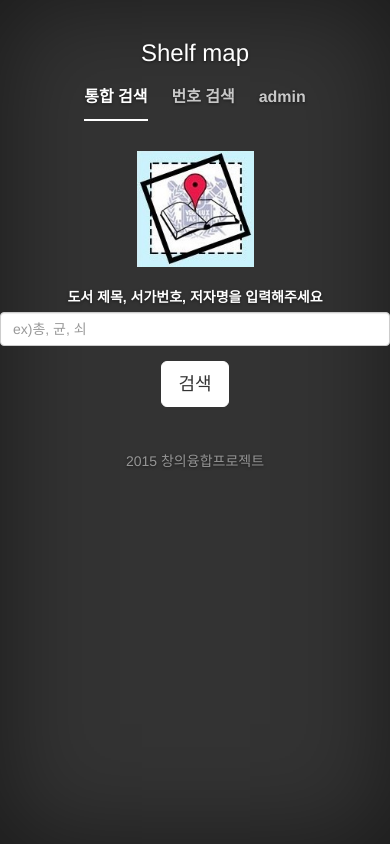
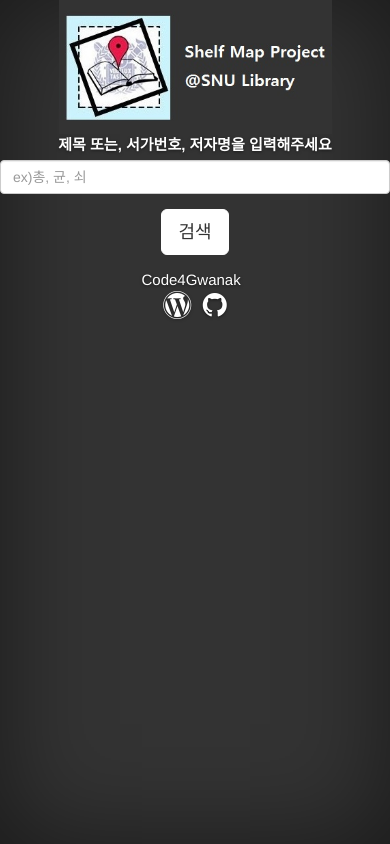
Before and after one commit to student777/SNU_libmap, a Django app: page / in a window 390 px wide. Run offline with Django 3.2, Linux system fonts and the light colour scheme; some libraries are stand-ins or nearby versions.

Commit message:
UI개선, 제목검색 외 제거

```diff
--- a/shelf_map/templates/index.html
+++ b/shelf_map/templates/index.html
@@ -1,132 +1,80 @@
-<html><head>
+<html>
+  <head>
     <meta charset="utf-8">
     <meta http-equiv="X-UA-Compatible" content="IE=edge">
     <meta name="viewport" content="width=device-width, initial-scale=1">
-    <link rel="icon" href="/media/logo.jpeg">
+    <link rel="icon" href="/media/icon.png">
     <title>Shelf Map</title>
     <link rel="stylesheet" href="https://maxcdn.bootstrapcdn.com/bootstrap/3.3.5/css/bootstrap.min.css" integrity="sha512-dTfge/zgoMYpP7QbHy4gWMEGsbsdZeCXz7irItjcC3sPUFtf0kuFbDz/ixG7ArTxmDjLXDmezHubeNikyKGVyQ==" crossorigin="anonymous">
-    <link href="/static/cover.css" rel="stylesheet">
-    <style id="style-1-cropbar-clipper">
-    .en-markup-crop-options {
-        top: 18px !important;
-        left: 50% !important;
-        margin-left: -100px !important;
-        width: 200px !important;
-        border: 2px rgba(255,255,255,.38) solid !important;
-        border-radius: 4px !important;
-    }
-    .en-markup-crop-options div div:first-of-type {
-        margin-left: 0px !important;
-    }
-    </style></head>
+    <link href="/static/style.css" rel="stylesheet">
+    <link rel="stylesheet" href="https://maxcdn.bootstrapcdn.com/font-awesome/4.5.0/css/font-awesome.min.css">
+  </head>
 
   <body>
     <div class="site-wrapper">
       <div class="site-wrapper-inner">
         <div class="cover-container">
-            <div class="masthead clearfix">
-                <div class="inner">
-                  <h3 class="masthead-brand"><a href="/">Shelf map</a></h3>
-                  <nav>
-                    <ul class="nav masthead-nav">
-                      <li id ="btn1" class="active"><a href="#">통합 검색</a></li>
-                      <li id="btn2" ><a href="#">번호 검색</a></li>
-                      <li><a href="admin">admin</a></li>
-                    </ul>
-                  </nav>
-                </div>
-                </div>
-          {%if not request.GET %}
-          <img id="logo" width="30%" src="/media/logo.jpeg"/>
-          {% endif %}
             <div>
-    <h2 class="cover-heading"></h2>
-
-
-
+              <a href="/"><img id="logo" width="70%" src="/media/logo.jpeg"/></a>
               <form id="title_form">
                 <div class="form-group">
-                <label>도서 제목, 서가번호, 저자명을 입력해주세요</label>
+                  <label style="font-size:15px">제목 또는, 서가번호, 저자명을 입력해주세요</label>
                   <input placeholder="ex)총, 균, 쇠" type="text" class="form-control" name="title">
                 </div>
                 <button type="submit" class="btn btn-lg btn-default">검색</button>
               </form>
+            </div>
 
-            <form id="num_form" style="display: none">
-              <div class="form-group">
-                <label>도서번호 첫째 줄을 입력하세요</label>
-                <input placeholder="ex)809.944" type="text" class="form-control" name="major_id">
-                <label>도서번호 두번째 줄을 입력하세요</label>
-                <input placeholder="ex)M312d" type="text" class="form-control" name="minor_id">
-              </div>
-              <button type="submit" class="btn btn-lg btn-default">검색</button>
-            </form>
-
-
-          </div>
-        <div>
-        {% if result %}
-            <div class="search_result">
-            nearest: {{result}}<br>
-            서가위치는 {{result.room_num}} 자료실 {{result.col}} , {{result.row}}  입니다 <br>
-            <img width="50%" src="/media/map.png"/>
-            </div>
-        {% endif %}
+            <div id="map" style="display: none;"><img  width="100%" height="50%" src="/media/map.png"/></div>
 
             {% if info_list %}
+            <div>
               <table class="search_result table">
                  <caption>{{request.GET.title}} 에 대한 검색결과(최대 30권 검색)</caption>
                   <thead>
                     <tr>
-              <th>id</th>
-              <th>제목</th>
-              <th>번호</th>
-              <th>위치</th>
+                      <th>#</th>
+                      <th class="col-md-9">제목</th>
+                      <th class="col-md-1">번호</th>
+                      <th class="col-md-2">위치</th>
                     </tr>
                   </thead>
                   <tbody>
-              {% for name, major_id, location in info_list %}
-              <tr>
+                    {% for name, major_id, room_num, colrow in info_list %}
+                    <tr class="book">
                       <th scope="row">{{forloop.counter}}</th>
-              <td><a class="location">{{name}}</a></td>
+                      <td style="text-align:left">{{name}}</td>
                       <td>{{major_id}}</td>
-              <td>{{location}}</td>
+                      <td>{{room_num}}자료실<br>{{colrow}}</td>
                     </tr>
                     {% endfor %}
                   </tbody>
               </table>
+            </div>
             {% endif %}
 
+          <div class="mastfoot">
+            <a style="font-size:15px" href="https://www.facebook.com/code4gwanak/?fref=ts">Code4Gwanak</a>&nbsp;&nbsp;<br>
+            <a href="http://snulibmap.wordpress.com/"> <i class="fa fa-wordpress fa-2x"></i></a>&nbsp;&nbsp;
+            <a href="https://github.com/student777/shelf_map"><i class="fa fa-github fa-2x"></i></a>
+          </div>
 
-        </div>
-          <div class="mastfoot">
-            <div class="inner">
-              <p>2015 창의융합프로젝트</p>
         </div>
       </div>
     </div>
-      </div>
-    </div>
+
     <script src="https://ajax.googleapis.com/ajax/libs/jquery/1.11.3/jquery.min.js"></script>
     <script src="https://code.jquery.com/jquery-2.1.4.js"></script>
     <script src="https://maxcdn.bootstrapcdn.com/bootstrap/3.3.5/js/bootstrap.min.js" integrity="sha512-K1qjQ+NcF2TYO/eI3M6v8EiNYZfA95pQumfvcVrTHtwQVDG+aHRqLi/ETn2uB+1JqwYqVG3LIvdm9lj6imS/pQ==" crossorigin="anonymous"></script>
     <script>
-        $('#btn2').click(function(){
-            $('#num_form').show();
-            $('#btn1').toggleClass("active");
-            $(this).toggleClass("active");
-            $('#title_form').hide();
-            $('.search_result').hide();
-        });
-        $('#btn1').click(function(){
-            $('#num_form').hide();
-            $('#title_form').show();
-            $('#btn2').toggleClass("active");
-            $(this).toggleClass("active");
-            $('.search_result').hide();
-        });
-        $('.location').click(function(){
-          $(this).append('<p><img width="50%" src="/media/map.png"/></p>');
+      $('.book').click(function(){
+        $('#map').show();
+        var location = $(this).children().last().text()
+        $('#map>p').hide()
+        $('#map').append('<p>'+location+'</p')
+        $('html,body').scrollTop(0);
       })
     </script>
-</body></html>
+
+  </body>
+</html>
--- a/shelf_map/views.py
+++ b/shelf_map/views.py
@@ -1,45 +1,14 @@
 from django.shortcuts import render
 from shelf_map.search import search_title
 from shelf_map.models import Shelf
-from django.http import Http404
 from django.views.decorators.clickjacking import xframe_options_exempt
 
 
 @xframe_options_exempt
 def index(request):
-    print_client_ip(request)
     if request.GET.get('title'):
         title = request.GET.get('title')
         info_list = search_title(title)
         return render(request, 'index.html', {'info_list': info_list, })
-    elif request.GET.get('major_id'):
-        major_id = request.GET.get('major_id')
-        try:
-            Shelf.objects.filter(major_id=major_id)
-        except:
-            raise Http404('검색 결과가 없습니다. 0~999 범위의 값을 입력해 주세요')
-
-        if Shelf.objects.filter(major_id=major_id, major_leadingChr=None).exclude(room_num='1-1').exclude(room_num='7-1').count() > 1:
-            minor_id = request.GET.get('minor_id')
-            if minor_id is '':
-                result = Shelf.objects.filter(major_id=major_id, major_leadingChr=None).exclude(room_num='1-1').exclude(room_num='7-1').first()
-                # alert message: minor_id is required
-            else:
-                result = Shelf.objects.filter(major_id=major_id, minor_id__lte=minor_id, major_leadingChr=None).exclude(room_num='7-1').exclude(room_num='1-1').order_by('minor_id').last()
-        else:
-            result = Shelf.objects.filter(major_id__lte=major_id, major_leadingChr=None).exclude(room_num='7-1').exclude(room_num='1-1').order_by('major_id').last()
-        if result is None:
-            raise Http404('검색 오류. 0~999 범위의 값을 입력해 주세요')
-        return render(request, 'index.html', {'result': result, })
-
     else:
         return render(request, 'index.html')
-
-
-def print_client_ip(request):
-    x_forwarded_for = request.META.get('HTTP_X_FORWARDED_FOR')
-    if x_forwarded_for:
-        ip = x_forwarded_for.split(',')[0]
-    else:
-        ip = request.META.get('REMOTE_ADDR')
-    print(ip)
--- a/static/cover.css
+++ b/static/style.css
@@ -1,8 +1,3 @@
-/*
- * Globals
- */
-
-/* Links */
 a,
 a:focus,
 a:hover {
@@ -20,10 +15,6 @@ a:hover {
 }
 
 
-/*
- * Base structure
- */
-
 html,
 body {
   height: 100%;
@@ -35,7 +26,7 @@ body {
   text-shadow: 0 1px 3px rgba(0,0,0,.5);
 }
 
-/* Extra markup and styles for table-esque vertical and horizontal centering */
+
 .site-wrapper {
   display: table;
   width: 100%;
@@ -53,74 +44,7 @@ body {
   margin-left: auto;
 }
 
-/* Padding for spacing */
-.inner {
-  padding: 30px;
-}
 
-
-/*
- * Header
- */
-.masthead-brand {
-  margin-top: 10px;
-  margin-bottom: 10px;
-}
-
-.masthead-nav > li {
-  display: inline-block;
-}
-.masthead-nav > li + li {
-  margin-left: 20px;
-}
-.masthead-nav > li > a {
-  padding-right: 0;
-  padding-left: 0;
-  font-size: 16px;
-  font-weight: bold;
-  color: #fff; /* IE8 proofing */
-  color: rgba(255,255,255,.75);
-  border-bottom: 2px solid transparent;
-}
-.masthead-nav > li > a:hover,
-.masthead-nav > li > a:focus {
-  background-color: transparent;
-  border-bottom-color: #a9a9a9;
-  border-bottom-color: rgba(255,255,255,.25);
-}
-.masthead-nav > .active > a,
-.masthead-nav > .active > a:hover,
-.masthead-nav > .active > a:focus {
-  color: #fff;
-  border-bottom-color: #fff;
-}
-
-@media (min-width: 768px) {
-  .masthead-brand {
-    float: left;
-  }
-  .masthead-nav {
-    float: right;
-  }
-}
-
-
-/*
- * Cover
- */
-
-.cover {
-  padding: 0 20px;
-}
-.cover .btn-lg {
-  padding: 10px 20px;
-  font-weight: bold;
-}
-
-
-/*
- * Footer
- */
 
 .mastfoot {
   color: #999; /* IE8 proofing */
@@ -128,9 +52,6 @@ body {
 }
 
 
-/*
- * Affix and center
- */
 
 @media (min-width: 768px) {
   /* Pull out the header and footer */
@@ -161,3 +82,7 @@ body {
     width: 700px;
   }
 }
+
+th, td{
+  text-align:center;
+}
```
Also changed, not shown: TODO.md (+2 -3 lines), shelf_map/search.py (+20 -3 lines), media/icon.png (added), media/logo.jpeg. Lines whose indentation alone changed are shown as unchanged.
